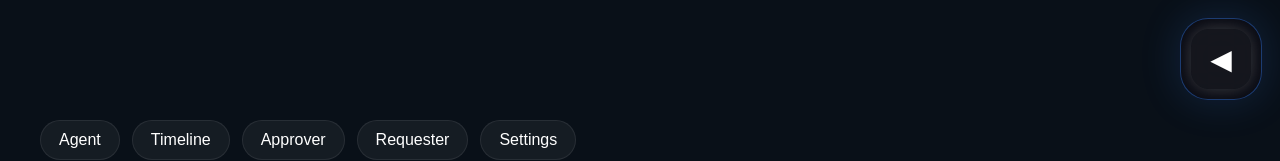
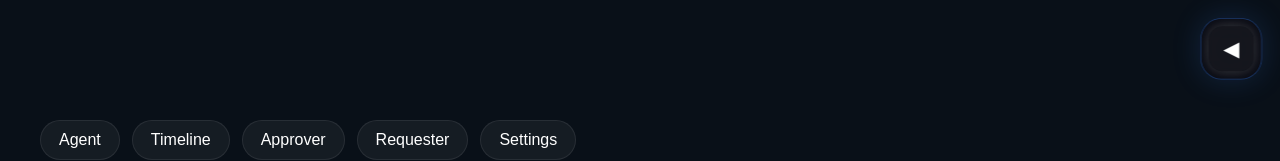
Before and after one commit to Skkedd/operations-requests, a React (Vite) app: page / in a window 1280 px wide. Shown: the top 161 px of the page. Built offline with nearby package versions, Linux system fonts and the light colour scheme.

Commit message:
Reduced logout pill size

```diff
--- a/src/components/PlatformReturnPill.css
+++ b/src/components/PlatformReturnPill.css
@@ -170,3 +170,8 @@
     0 0 46px rgba(59,130,246,.30);
 
 }
+
+.platform-return-pill {
+  transform: scale(0.75);
+  transform-origin: top right;
+}
```
